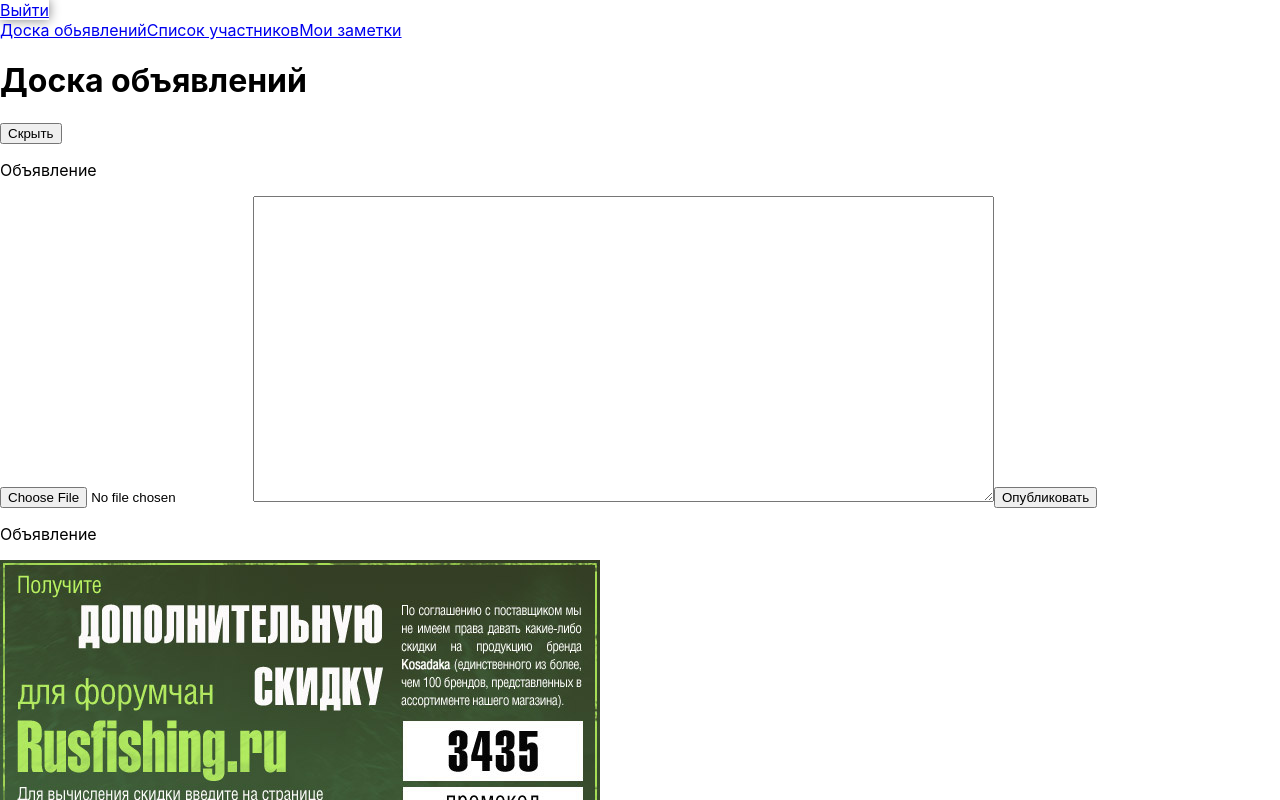
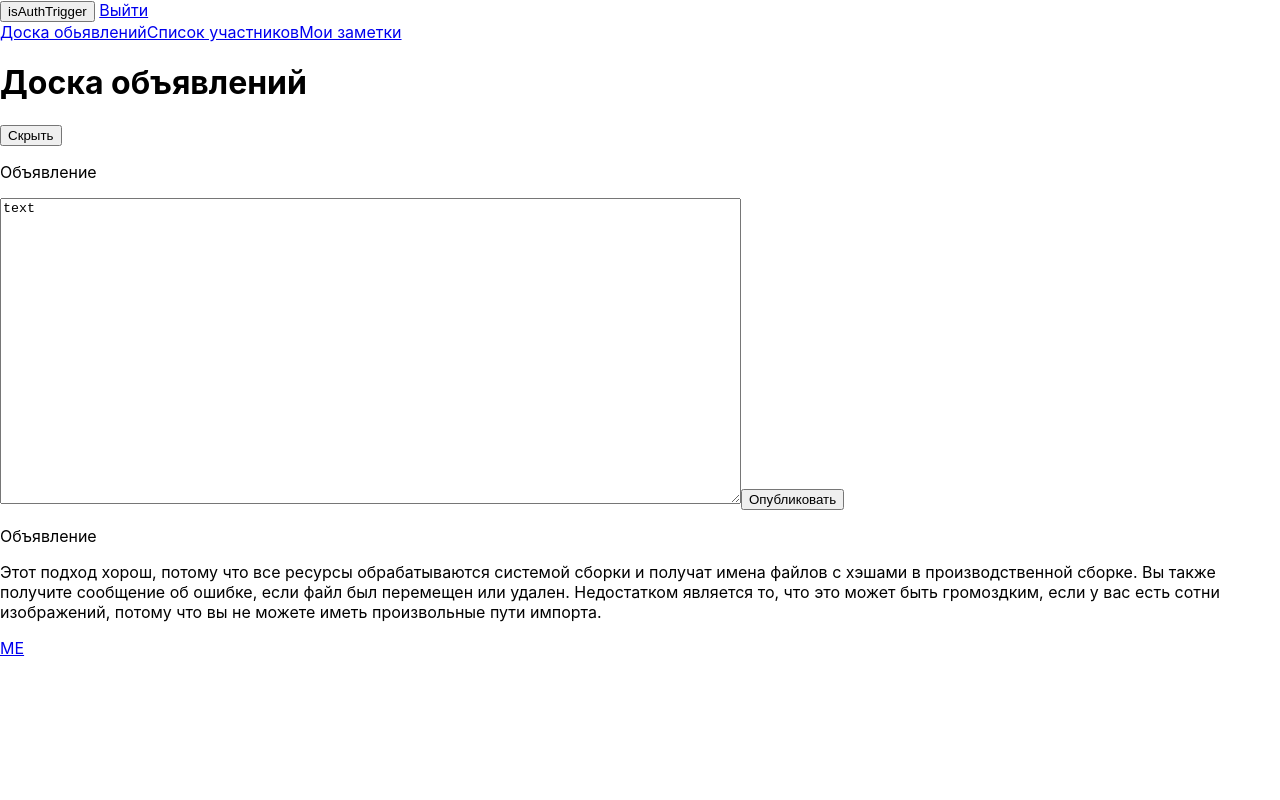
Before and after one commit to shepelev-official/some-spa, a React app: page /callboard in a window 1280 px wide. Both pictures are taken after a click on the button "Добавить объявление". Shown: the top 800 px of the page. Built offline with nearby package versions, Linux system fonts and the light colour scheme.

Commit message:
Удалил изображения, исправил инпут, избафился от в доске обьявлений, избавился от классов в пользу функциональных компонентов

```diff
--- a/src/App.js
+++ b/src/App.js
@@ -1,4 +1,4 @@
-import React, {Component} from 'react';
+import React, {useState} from 'react';
 import classes from './App.css';
 import {Route, Switch} from "react-router-dom"
 import CardHolder from "./Pages/cardHolder/cardHolder";
@@ -8,16 +8,19 @@ import Notes from "./Pages/Notes/Notes";
 import PageMenu from "./components/pageMenu/pageMenu";
 
 
-class App extends Component {
+const App = () => {
 
-    state={
-        isAuth: true,
+    const [isAuth, setIsAuth] = useState(true)
+
+    const isAuthToggle = () => {
+        setIsAuth(!isAuth)
+        console.log(isAuth)
     }
 
-    render () {
+
         return (
             <div className={classes.App}>
-                <PageMenu isAuth={this.state.isAuth}/>
+                <PageMenu isAuth={isAuth} isAuthTrigger={isAuthToggle}/>
                 <Switch>
                     <Route path="/auth" component={Auth}/>
                     <Route path="/callboard" component={CallBoard}/>
@@ -26,7 +29,6 @@ class App extends Component {
                 </Switch>
             </div>
         );
-    }
 }
 
 export default App;
--- a/src/Pages/Auth/Auth.js
+++ b/src/Pages/Auth/Auth.js
@@ -1,18 +1,17 @@
-import React, {Component} from 'react';
+import React from 'react';
 import classes from "./Auth.css";
 import {NavLink} from "react-router-dom";
 
-class Auth extends Component {
+const Auth = () => {
 
-    submitHendler = (event) => {
+    let submitHendler = (event) => {
         event.preventDefault()
     }
 
-    keyLogin = "login" + Math.random()
-    keyPass = "pass" + Math.random()
+    let keyLogin = "login" + Math.random()
+    let keyPass = "pass" + Math.random()
 
 
-    render() {
     return (
         <div className={classes.Auth}>
             <div>
@@ -21,12 +20,12 @@ class Auth extends Component {
                 </div>
                 <h1>Авторизация</h1>
 
-                    <form onSubmit={this.submitHendler} className={classes.AuthForm}>
-                        <label htmlFor={this.keyLogin}>Введите E-mail:</label>
-                        <input id={this.keyLogin} type="text"/>
+                <form onSubmit={submitHendler} className={classes.AuthForm}>
+                    <label htmlFor={keyLogin}>Введите E-mail:</label>
+                    <input id={keyLogin} type="text"/>
 
-                        <label htmlFor={this.keyPass}>Введите пароль:</label>
-                        <input id={this.keyPass} type="password"/>
+                    <label htmlFor={keyPass}>Введите пароль:</label>
+                    <input id={keyPass} type="password"/>
                     <div className={classes.Buttons}>
                         <button
                             type="enter"
@@ -48,6 +47,5 @@ class Auth extends Component {
         </div>
     );
 }
-}
 
 export default Auth;
--- a/src/Pages/CallBoard/CallBoard.js
+++ b/src/Pages/CallBoard/CallBoard.js
@@ -1,55 +1,40 @@
-import React, {Component} from 'react';
+import React, {useState} from 'react';
 import classes from "./CallBoard.css";
 import BoardCard from "../../components/boardCard/BoardCard";
 import AddBoardCard from "../../components/boardCard/addBboardCard";
 
 
-import img from "../../promocode4.jpg"
 
-class CallBoard extends Component {
+const CallBoard = () => {
 
-    state = {
 
-        createBoardCard: false,
-        boardCard: [
+    const [createBoardCard, createBoardCardFunc] = useState(false)
+    const [boardCard, addNewBoardCardFunc] = useState([
         {
-                image: `${img}`,
             note: ' Этот подход хорош, потому что все ресурсы обрабатываются системой сборки и получат имена файлов с хэшами в производственной сборке. Вы также получите сообщение об ошибке, если файл был перемещен или удален. Недостатком является то, что это может быть громоздким, если у вас есть сотни изображений, потому что вы не можете иметь произвольные пути импорта.',
             persone: 'ME'
-            }
-        ]
+        }]
+    )
+
+
+    const reverseButtonFlag = () => {
+        createBoardCardFunc(!createBoardCard)
     }
 
 
-    createBoardCard = () => {
-        this.setState({
-            createBoardCard: !this.state.createBoardCard
-        })
-    }
-
-    addNewBoardCard = (img, note) => {
-        let stateCopy = {
-            createBoardCard: !this.state.createBoardCard,
-            boardCard: this.state.boardCard.concat()
-        }
-        stateCopy.boardCard.push({
-            image: img,
+    const addNewBoardCard = (note) => {
+        const stateBoardCardCopy = [...boardCard, {
             note: note,
             persone: 'mememe'
-        })
+        }]
 
-        return (
-            this.setState(
-                stateCopy
-            )
-        )
+        createBoardCardFunc(!createBoardCard)
+        addNewBoardCardFunc(stateBoardCardCopy)
     }
 
 
-    render() {
-
     let buttonName
-        if (this.state.createBoardCard === false) {
+    if (createBoardCard === false) {
         buttonName = "Добавить объявление"
     } else {
         buttonName = "Скрыть"
@@ -60,11 +45,11 @@ class CallBoard extends Component {
             <h1>Доска объявлений</h1>
 
             <div className={classes.addFormBoardCard}>
-                    <button type="button" onClick={this.createBoardCard}>{buttonName}</button>
+                <button type="button" onClick={reverseButtonFlag}>{buttonName}</button>
 
-                    {this.state.createBoardCard
+                {createBoardCard
                     ? <AddBoardCard
-                            addNewBoardCard={this.addNewBoardCard}
+                        addNewBoardCard={addNewBoardCard}
                     />
                     : null
                 }
@@ -72,11 +57,10 @@ class CallBoard extends Component {
 
             <div className={classes.boardHolder}>
 
-                    {this.state.boardCard.map((card, index) => {
+                {boardCard.map((card, index) => {
                     return (
                         <BoardCard
                             key={index}
-                                image={card.image}
                             note={card.note}
                             persone={card.persone}
                         />
@@ -86,6 +70,5 @@ class CallBoard extends Component {
         </div>
     );
 }
-}
 
 export default CallBoard;
--- a/src/Pages/cardHolder/cardHolder.js
+++ b/src/Pages/cardHolder/cardHolder.js
@@ -1,13 +1,12 @@
-import React, {Component} from "react";
+import React, { useState} from "react";
 import classes from "./cardHolder.css";
 import PersonalCard from "../../components/personalCard/personalCard";
 import imgsss from "../../photo.jpeg"
 
-class CardHolder extends Component {
+const CardHolder = () => {
 
-    state = {
-        isAuth: true,
-        personalCard: [
+    const [isAuth, ] = useState(true)
+    const [personalCard, ] = useState([
         {
             cardPhoto: `${imgsss}`,
             cardName: 'Valentin',
@@ -20,21 +19,19 @@ class CardHolder extends Component {
             cardTelephoneNumber: 'nan',
             cardPhoto: 'photo'
         }
-        ]
+    ])
 
-    }
-
-    render() {
     return (
         <div>
             <div className={classes.homePage}>
                 {
-                        !this.state.isAuth
-                        ? <h1>Хотите видеть больше информации о пользователях и доску объявлений? Войдите или зарегистрируйтесь!</h1>
+                    !isAuth
+                        ? <h1>Хотите видеть больше информации о пользователях и доску объявлений? Войдите или
+                            зарегистрируйтесь!</h1>
                         : null
                 }
                 <div className={classes.cardHolder}>
-                        {this.state.personalCard.map((card, index) => {
+                    {personalCard.map((card, index) => {
                             return (
                                 <PersonalCard
                                     key={index}
@@ -42,7 +39,7 @@ class CardHolder extends Component {
                                     Surname={card.cardSurname}
                                     TelephoneNumber={card.cardTelephoneNumber}
                                     Photo={card.cardPhoto}
-                                        isAuth={this.state.isAuth}
+                                    isAuth={isAuth}
                                 />
                             )
                         }
@@ -53,6 +50,5 @@ class CardHolder extends Component {
         </div>
     )
 }
-}
 
 export default CardHolder
--- a/src/components/boardCard/BoardCard.js
+++ b/src/components/boardCard/BoardCard.js
@@ -2,14 +2,12 @@ import React from 'react';
 import classes from "./BoardCard.css"
 import {NavLink} from "react-router-dom";
 
-function BoardCard(props) {
+const BoardCard = (props) => {
 
     return (
         <div className={classes.boardCard}>
             <p>Объявление</p>
             <div className={classes.cardContent}>
-                <img src={props.image} alt="Изображение не найдено"/>
-
                 <p>{props.note}</p>
             </div>
             <p className={classes.cardCreatorName}><NavLink to="/" /*props.persone.id*/>{props.persone}</NavLink></p>
--- a/src/components/boardCard/addBboardCard.js
+++ b/src/components/boardCard/addBboardCard.js
@@ -1,30 +1,27 @@
-import React from 'react';
+import React, {useState} from 'react';
 import classes from "./addBoardCard.css"
 
-function AddBoardCard(props) {
+const AddBoardCard = (props) => {
 
-    const stopEvent = (event) => {
+    const [text, setText] = useState("text")
+
+    const handleSubmit = (event) => {
         event.preventDefault()
     }
 
-    const clickButton = () => {
-        props.addNewBoardCard(img, text)
+    const handleClick = () => {
+        props.addNewBoardCard(text)
     }
 
-    let img = ''
-    let text = ''
 
-    const boardCardText = event => text = event.target.value
-
-    const boardCardImg = event => img = event.target.value
+    const handleTextChange = (event) => setText(event.target.value)
 
     return (
         <div className={classes.boardCard}>
-            <form onSubmit={stopEvent}>
+            <form onSubmit={handleSubmit}>
                 <p>Объявление</p>
-                <input type="file" onChange={boardCardImg}/>
-                <textarea name="text" id="" cols="90" rows="20" onChange={boardCardText}/>
-                <button type="button" onClick={clickButton}>Опубликовать</button>
+                <textarea name="text" id="" cols="90" rows="20" onChange={handleTextChange} value={text}/>
+                <button type="button" onClick={handleClick}>Опубликовать</button>
             </form>
         </div>
     );
--- a/src/components/pageMenu/pageMenu.js
+++ b/src/components/pageMenu/pageMenu.js
@@ -1,16 +1,17 @@
-import React, {Component} from "react";
+import React from "react";
 import classes from "./pageMenu.css"
 import {NavLink} from "react-router-dom";
 
 
-class PageMenu extends Component {
+const PageMenu = (props) => {
 
-
-    render() {
     return (
-            this.props.isAuth
+        props.isAuth
             ? <div className={classes.pageMenu}>
                 <div className={classes.menuAuth}>
+
+                    <button onClick={props.isAuthTrigger}>isAuthTrigger</button> {/*ПОТОМ НАДО УДАЛИТЬ ИМИТАЦИЯ ВХОДА*/}
+
                     <NavLink to="/">Выйти</NavLink> {/*надо добавить событие на изменение состояния isAuth*/}
                 </div>
 
@@ -23,6 +24,9 @@ class PageMenu extends Component {
             </div>
             : <div className={classes.pageMenu}>
                 <div className={classes.menuAuth}>
+
+                    <button onClick={props.isAuthTrigger}>isAuthTrigger</button> {/*ПОТОМ НАДО УДАЛИТЬ ИМИТАЦИЯ ВХОДА*/}
+
                     <NavLink to="/auth">Авторизация</NavLink>
                 </div>
 
@@ -33,6 +37,6 @@ class PageMenu extends Component {
             </div>
     )
 }
-}
+
 
 export default PageMenu
--- a/src/components/personalCard/personalCard.js
+++ b/src/components/personalCard/personalCard.js
@@ -1,7 +1,7 @@
 import React from "react";
 import classes from "./personalCard.css"
 
-function PersonalCard(props) {
+const PersonalCard = (props) => {
     return (
         <div className={classes.personalCard}>
             <img src={props.Photo} alt="Изображение не найдено"/>
```
Also changed, not shown: src/Pages/Notes/Notes.js (+4 -6 lines). Lines whose indentation alone changed are shown as unchanged.
